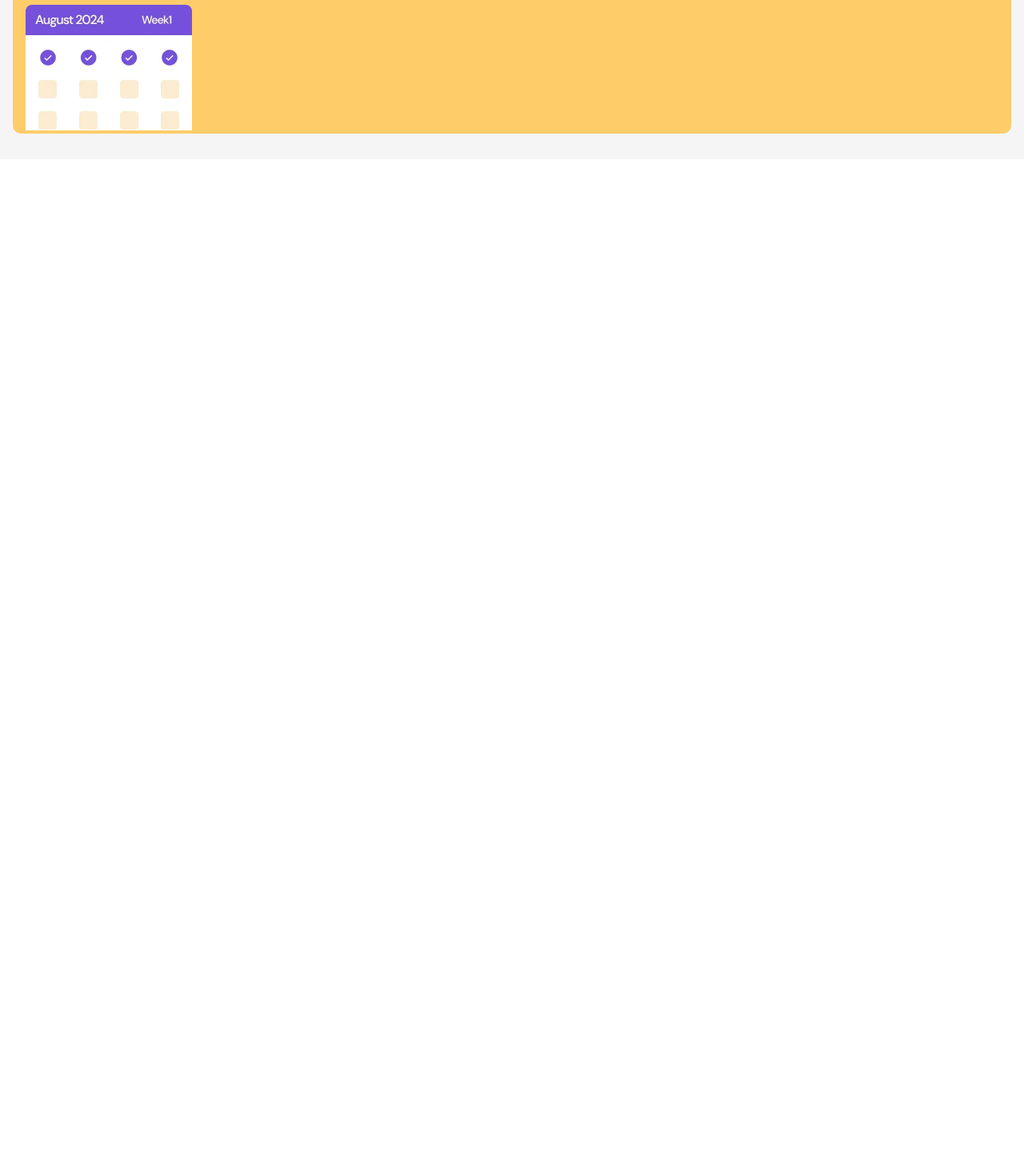
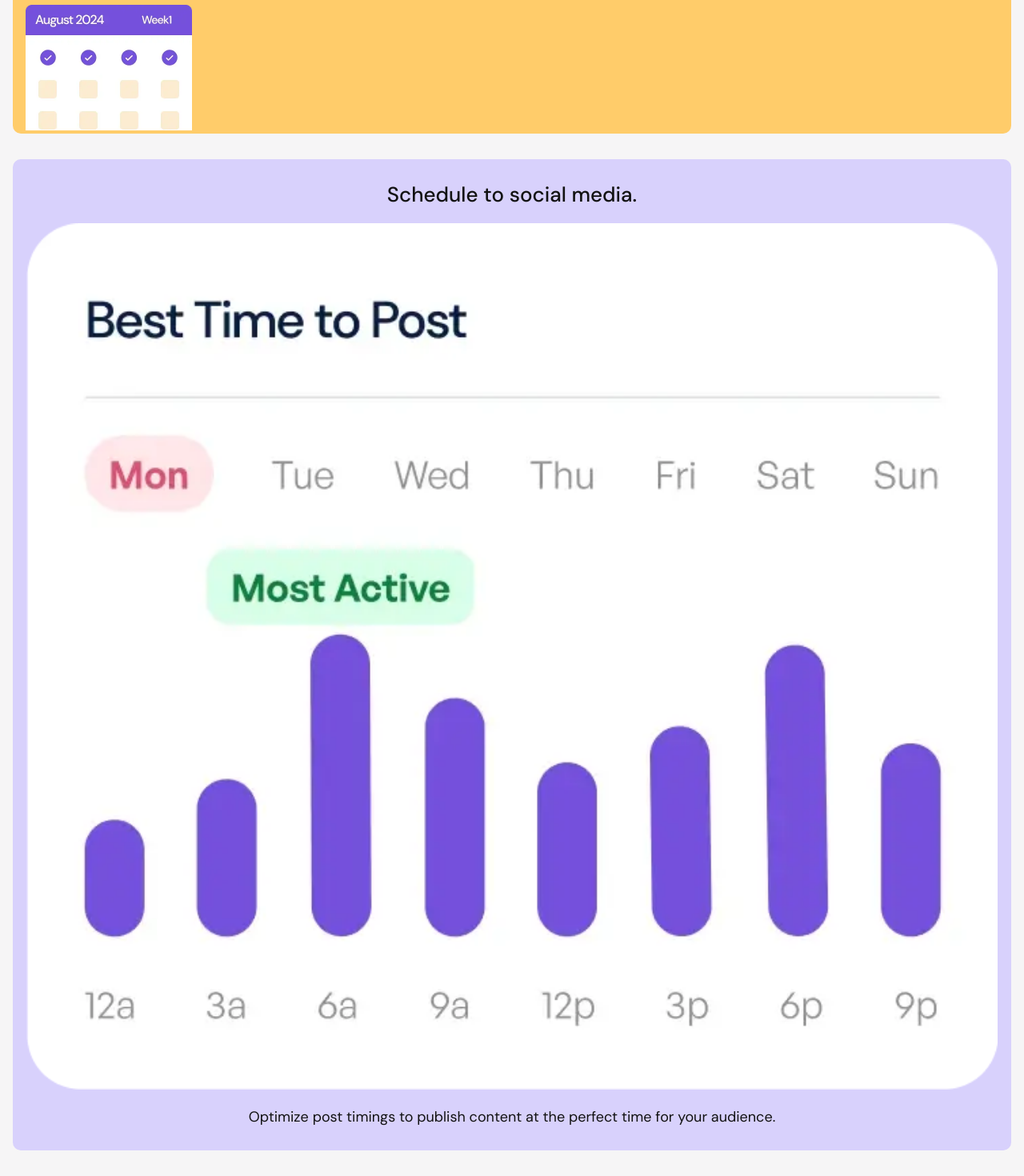
Before and after one commit to g-akca/bento-grid, a React (Vite) app: page / in a window 1280 px wide. Shown: the part 681-2151 px from the top of the page at 80% size. Before the commit the page ends 880 px from the top, so only its background shows below. Built offline with nearby package versions, Linux system fonts and the light colour scheme.

Commit message:
Add ScheduleCard structure and styles

```diff
--- a/src/components/ScheduleCard.jsx
+++ b/src/components/ScheduleCard.jsx
@@ -1,7 +1,14 @@
+import scheduleImg from "/images/illustration-schedule-posts.webp";
+
 function ScheduleCard() {
   return (
-    <>
-    </>
+    <div className="bg-purple-100 py-8 px-4.25 rounded-[10px] text-black text-center flex flex-col gap-6">
+      <h2 className="font-medium text-black text-[26px] leading-6 tracking-[-6%]">Schedule to social media.</h2>
+
+      <img src={scheduleImg} alt="Best time to post" />
+
+      <p className="px-2">Optimize post timings to publish content at the perfect time for your audience.</p>
+    </div>
   )
 }
 
```
